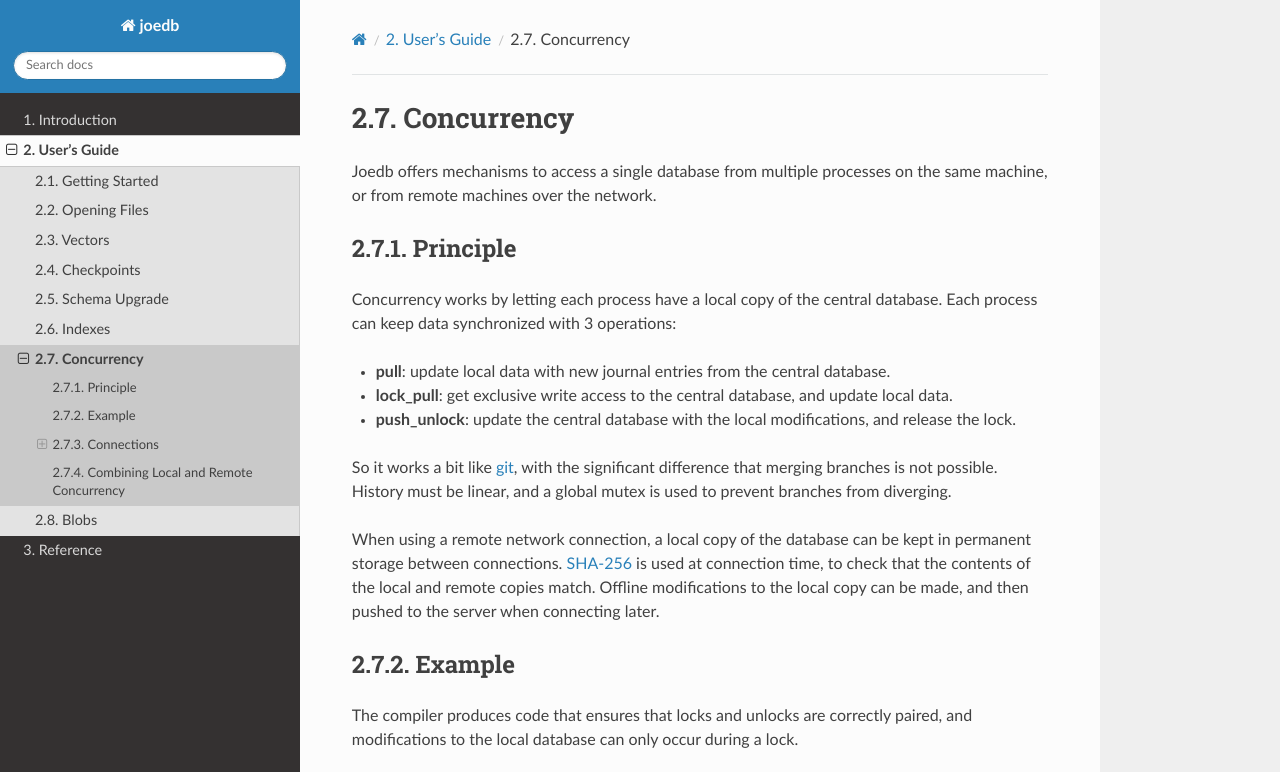
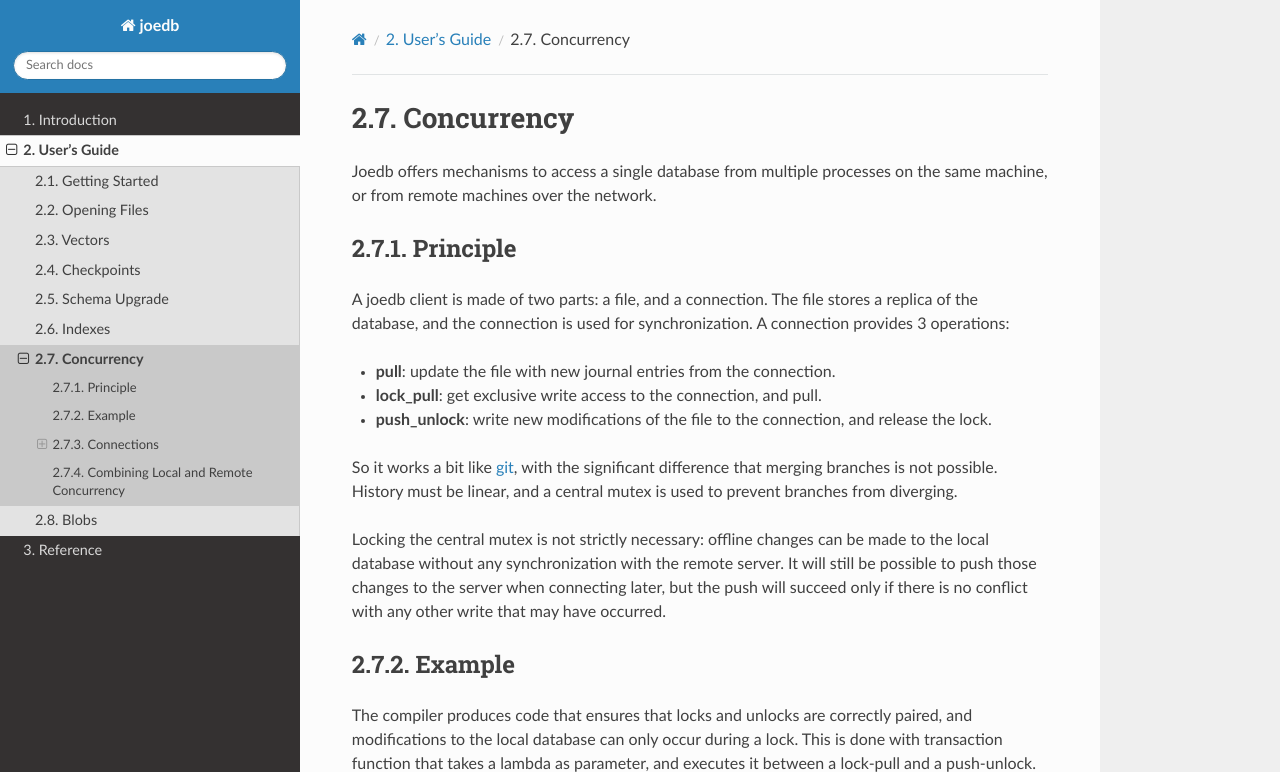
Before and after one commit to Remi-Coulom/joedb, a Sphinx documentation site: the page built from doc/source/concurrency.rst, in a window 1280 px wide and 900 px high, cut to the strip 0-772 px from the top of the window. Built offline with Sphinx 7.4.7 and the Read the Docs theme 2.0.0, drawn with Linux system fonts in a browser that asks for light colours; formulas are drawn with MathJax 3; some of the changed text lies outside the part shown.

Commit message:
concurrency doc

```diff
--- a/doc/source/concurrency.rst
+++ b/doc/source/concurrency.rst
@@ -9,32 +9,31 @@ the same machine, or from remote machines over the network.
 Principle
 ---------
 
-Concurrency works by letting each process have a local copy of the central
-database. Each process can keep data synchronized with 3 operations:
+A joedb client is made of two parts: a file, and a connection. The file stores
+a replica of the database, and the connection is used for synchronization. A
+connection provides 3 operations:
 
-- **pull**: update local data with new journal entries from the central
-  database.
-- **lock_pull**: get exclusive write access to the central database, and update
-  local data.
-- **push_unlock**: update the central database with the local modifications,
-  and release the lock.
+- **pull**: update the file with new journal entries from the connection.
+- **lock_pull**: get exclusive write access to the connection, and pull.
+- **push_unlock**: write new modifications of the file to the connection, and release the lock.
 
 So it works a bit like `git <https://git-scm.com/>`_, with the significant
 difference that merging branches is not possible. History must be linear, and a
-global mutex is used to prevent branches from diverging.
+central mutex is used to prevent branches from diverging.
 
-When using a remote network connection, a local copy of the database can be
-kept in permanent storage between connections. `SHA-256
-<https://en.wikipedia.org/wiki/SHA-2>`_ is used at connection time, to check
-that the contents of the local and remote copies match. Offline modifications
-to the local copy can be made, and then pushed to the server when connecting
-later.
+Locking the central mutex is not strictly necessary: offline changes can be
+made to the local database without any synchronization with the remote server.
+It will still be possible to push those changes to the server when connecting
+later, but the push will succeed only if there is no conflict with any other
+write that may have occurred.
 
 Example
 -------
 
 The compiler produces code that ensures that locks and unlocks are correctly
 paired, and modifications to the local database can only occur during a lock.
+This is done with transaction function that takes a lambda as parameter, and
+executes it between a lock-pull and a push-unlock.
 
 .. literalinclude:: ./tutorial/concurrency_tutorial.cpp
    :language: c++
@@ -77,13 +76,34 @@ example:
 Multiple instances of this program can safely write to the same database
 concurrently.
 
+..
+   TODO: ascinema animation
+
 ``File_Connection``
 ^^^^^^^^^^^^^^^^^^^
 
-``File_Connection`` creates a connection to a file. It is useful for unit
-testing, and for the connection tutorial. ``File_Connection`` can also be used
-to make a safe and clean copy of a database that is being used or contains a
-dirty uncheckpointed transaction.
+``File_Connection`` creates a connection to a file. Here are some typical use
+cases:
+
+ - ``File_Connection`` can be used to make a safe and clean copy of a database
+   that is being used or contains a dirty uncheckpointed transaction.
+ - ``File_Connection`` can be used to convert between different file formats.
+   For instance, pushing a plain joedb file to a brotli ``Encoded_File`` will
+   create a compressed database.
+ - A ``File_Connection`` to an ``SFTP_File`` can be a convenient way to pull
+   from a remote database without running a joedb server on the remote machine.
+   Performance will be inferior to running a joedb server, though. Similarly, a
+   ``File_Connection`` to a ``CURL_File`` can be used to pull from a joedb
+   database served by a web server.
+ - A ``File_Connection`` to a ``Memory_File`` can be used to write clean unit
+   tests that do not write to any actual file. This is also what was done in
+   the tutorial example above.
+
+..
+   TODO: asciinema of fixing broken transaction
+
+..
+   TODO: asciinema of brotli compression
 
 ``Server_Connection``
 ^^^^^^^^^^^^^^^^^^^^^
@@ -104,11 +124,16 @@ The code below shows how to connect to a server via ssh:
 
 .. _local_and_remote_concurrency:
 
+..
+   TODO: ascinema animation of asynchronous backup
+
 Combining Local and Remote Concurrency
 --------------------------------------
 
-A client is made of two parts: the local part (stored in a file), and the
-connection part. A client can handle concurrency for both parts simultaneously.
-That is to say, it is possible for two different clients running on the same
-machine to share a connection to the same remote server, and also share the
-same local file.
+A client is made of two parts: the file, and the connection. A client can
+handle concurrency for both parts simultaneously. That is to say, it is
+possible for two different clients running on the same machine to share a
+connection to the same remote server, and also share the same local file.
+
+..
+   TODO: ascinema animation of synchronous backup
```
